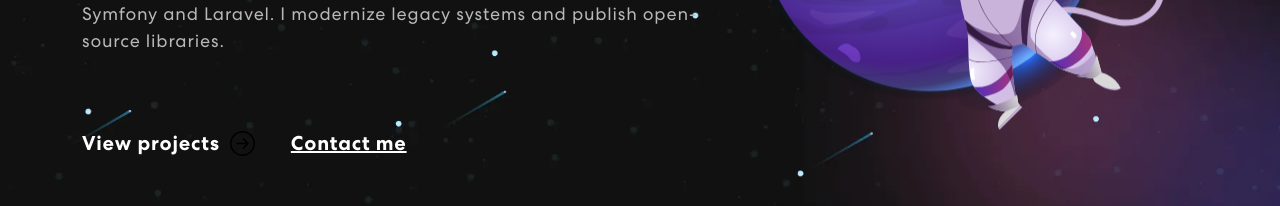
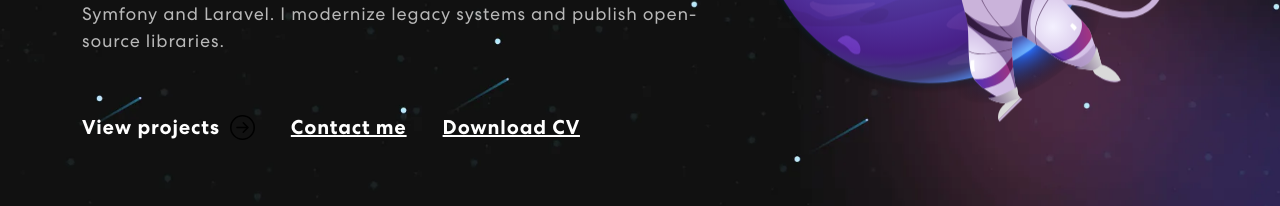
Before and after one commit to dmarsal90/react-portfolio, a React (Vite) app: page / in a window 1280 px wide. Shown: the part 533-739 px from the top of the page. Built offline with nearby package versions, Linux system fonts and the light colour scheme; no server answers.

Commit message:
feat: add a CV download link to the hero

```diff
--- a/src/App.css
+++ b/src/App.css
@@ -277,7 +277,6 @@ nav.navbar .navbar-toggler[aria-expanded="true"] .navbar-toggler-icon {
   color: #fff;
   font-weight: 700;
   font-size: 20px;
-  margin-top: 60px;
   letter-spacing: 0.8px;
   display: flex;
   text-decoration: none;
@@ -727,10 +726,10 @@ a:focus-visible, button:focus-visible, summary:focus-visible, input:focus-visibl
   display: flex;
   flex-wrap: wrap;
   align-items: center;
-  gap: 12px 36px;
+  gap: 16px 36px;
+  margin-top: 60px;
 }
 .banner .hero-link {
-  margin-top: 60px;
   color: #fff;
   font-size: 20px;
   font-weight: 700;
--- a/src/sections/Hero.jsx
+++ b/src/sections/Hero.jsx
@@ -5,7 +5,7 @@ import TrackVisibility from "../components/TrackVisibility";
 import { useI18n } from "../i18n";
 
 export const Hero = () => {
-  const { t } = useI18n();
+  const { t, locale } = useI18n();
   return (
     <section className="banner" id="home">
       <Container>
@@ -20,6 +20,7 @@ export const Hero = () => {
                   <div className="hero-actions">
                     <a className="connect-btn" href="#projects">{t.hero.viewProjects} <ArrowRightCircle size={25} aria-hidden="true" /></a>
                     <a className="hero-link" href="#connect">{t.hero.contact}</a>
+                    <a className="hero-link" href={`/David_Marsal_Ivars_CV_${locale.toUpperCase()}.pdf`} download>{t.footer.cv}</a>
                   </div>
                 </div>}
             </TrackVisibility>
```
